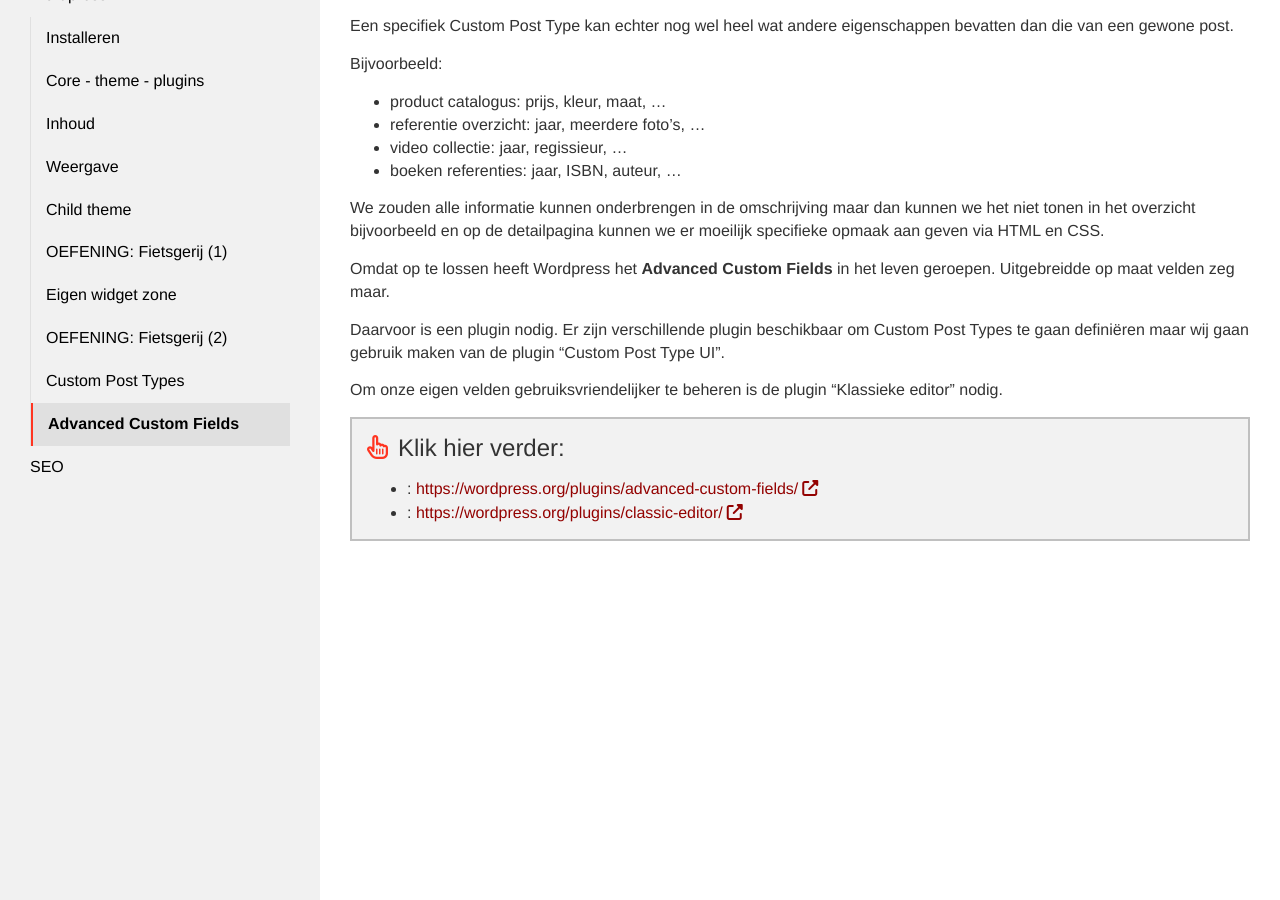
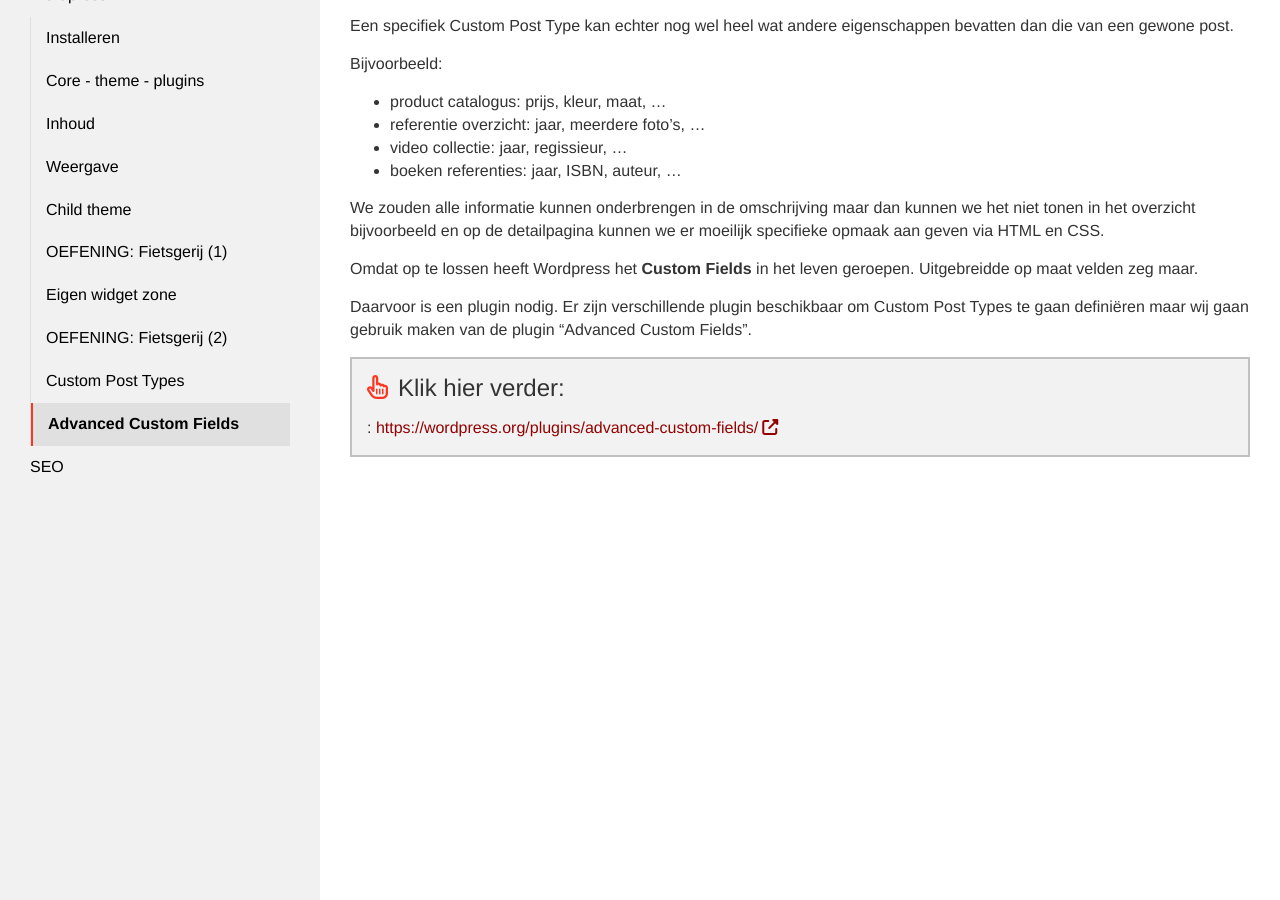
Before and after one commit to Syntra-Brussel/dynamische-webtechnieken, a Jekyll site: the page built from wordpress/acf.md, in a window 1280 px wide and 900 px high, scrolled down 312 px. Built offline with Jekyll 4.4.1, drawn with Linux system fonts in a browser that asks for light colours; nearby versions of some CDN libraries; a script that is not in the unit is left out.

Commit message:
Update acf.md

```diff
--- a/wordpress/acf.md
+++ b/wordpress/acf.md
@@ -5,7 +5,6 @@ url: /wordpress/acg
 collection: wordpress
 links:
   - url: https://wordpress.org/plugins/advanced-custom-fields/
-  - url: https://wordpress.org/plugins/classic-editor/
 ---
 
 Out-of-the-box is Wordpress een Blog platform. Dat wil zeggen dat je van blog bericten volgende zaken kan beheren.
@@ -28,8 +27,6 @@ Bijvoorbeeld:
 
 We zouden alle informatie kunnen onderbrengen in de omschrijving maar dan kunnen we het niet tonen in het overzicht bijvoorbeeld en op de detailpagina kunnen we er moeilijk specifieke opmaak aan geven via HTML en CSS.
 
-Omdat op te lossen heeft Wordpress het <strong>Advanced Custom Fields</strong> in het leven geroepen. Uitgebreidde op maat velden zeg maar.
+Omdat op te lossen heeft Wordpress het <strong>Custom Fields</strong> in het leven geroepen. Uitgebreidde op maat velden zeg maar.
 
-Daarvoor is een plugin nodig. Er zijn verschillende plugin beschikbaar om Custom Post Types te gaan definiëren maar wij gaan gebruik maken van de plugin "Custom Post Type UI".
-
-Om onze eigen velden gebruiksvriendelijker te beheren is de plugin "Klassieke editor" nodig.
+Daarvoor is een plugin nodig. Er zijn verschillende plugin beschikbaar om Custom Post Types te gaan definiëren maar wij gaan gebruik maken van de plugin "Advanced Custom Fields".
```
